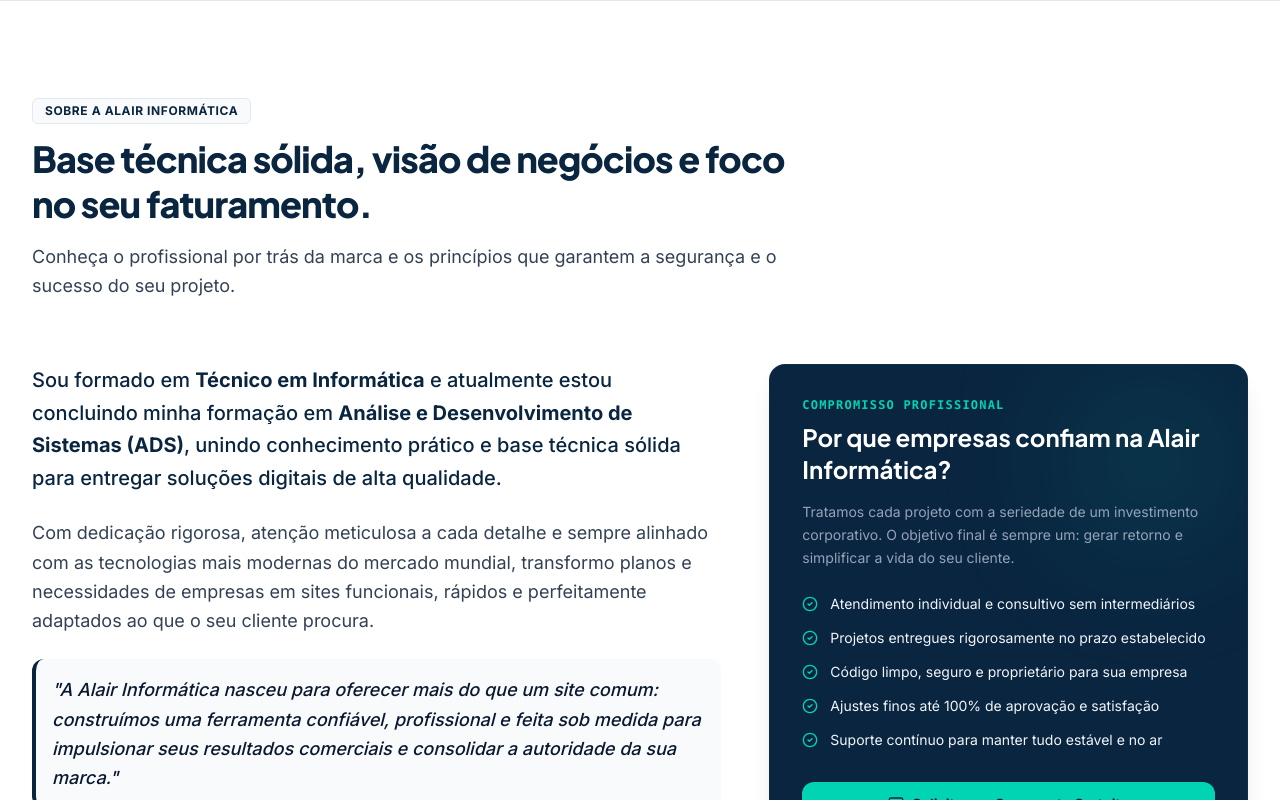
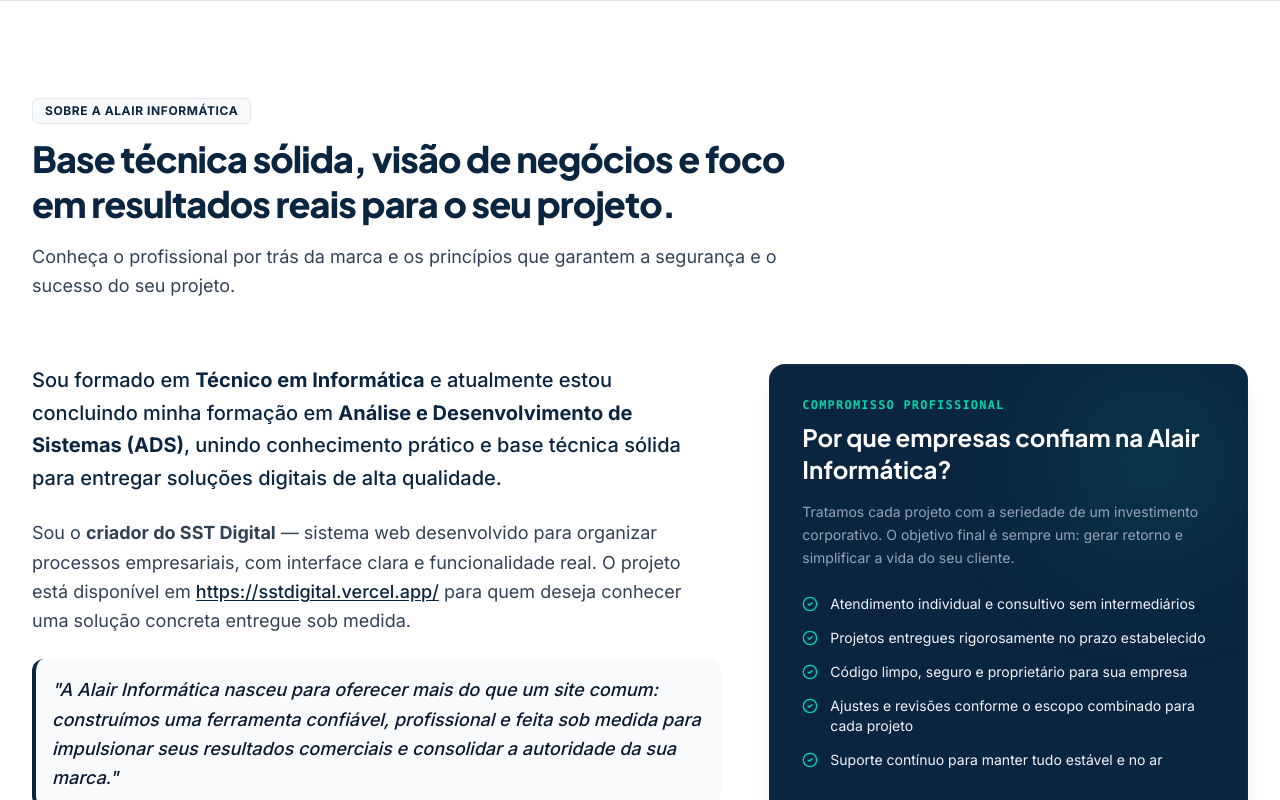
Before and after one commit to alair-code/alair.info, a React (Vite) app: page / in a window 1280 px wide. Shown: the part 900-1700 px from the top of the page. Built offline with nearby package versions, Linux system fonts and the light colour scheme.

Commit message:
feat: strengthen portfolio credibility and professional presentation

```diff
--- a/index.html
+++ b/index.html
@@ -4,7 +4,7 @@
     <meta charset="UTF-8" />
     <meta name="viewport" content="width=device-width, initial-scale=1.0" />
     <title>Alair Informática | Desenvolvimento web profissional</title>
-    <meta name="description" content="Alair Informática: criação de sites profissionais, sistemas modernos e desenvolvimento web sob medida para empresas." />
+    <meta name="description" content="Alair Informática: desenvolvimento de sites institucionais, sistemas web e soluções digitais sob medida. Criador do SST Digital. Atendimento direto no Brasil." />
     <link rel="canonical" href="https://alair.info/" />
 
     <meta property="og:title" content="Alair Informática | Desenvolvimento web profissional" />
--- a/src/components/AboutSection.tsx
+++ b/src/components/AboutSection.tsx
@@ -42,7 +42,7 @@
             <span>Sobre a Alair Informática</span>
           </div>
           <h2 className="text-3xl sm:text-4xl font-extrabold text-brand-navy font-display tracking-tight leading-tight mb-4">
-            Base técnica sólida, visão de negócios e foco no seu faturamento.
+            Base técnica sólida, visão de negócios e foco em resultados reais para o seu projeto.
           </h2>
           <p className="text-base sm:text-lg text-text-body leading-relaxed">
             Conheça o profissional por trás da marca e os princípios que garantem a segurança e o sucesso do seu projeto.
@@ -59,7 +59,7 @@
             </p>
 
             <p>
-              Com dedicação rigorosa, atenção meticulosa a cada detalhe e sempre alinhado com as tecnologias mais modernas do mercado mundial, transformo planos e necessidades de empresas em sites funcionais, rápidos e perfeitamente adaptados ao que o seu cliente procura.
+              Sou o <strong>criador do SST Digital</strong> — sistema web desenvolvido para organizar processos empresariais, com interface clara e funcionalidade real. O projeto está disponível em <a href="https://sstdigital.vercel.app/" target="_blank" rel="noopener noreferrer" className="underline underline-offset-2 font-medium text-brand-navy hover:text-brand-navy-light">https://sstdigital.vercel.app/</a> para quem deseja conhecer uma solução concreta entregue sob medida.
             </p>
 
             <p className="p-4 rounded-xl bg-surface-subtle border-l-4 border-brand-navy text-text-title font-medium italic">
@@ -126,7 +126,7 @@
                     'Atendimento individual e consultivo sem intermediários',
                     'Projetos entregues rigorosamente no prazo estabelecido',
                     'Código limpo, seguro e proprietário para sua empresa',
-                    'Ajustes finos até 100% de aprovação e satisfação',
+                    'Ajustes e revisões conforme o escopo combinado para cada projeto',
                     'Suporte contínuo para manter tudo estável e no ar'
                   ].map((item, idx) => (
                     <li key={idx} className="flex items-start gap-3 text-sm text-slate-100">
--- a/src/components/FaqSection.tsx
+++ b/src/components/FaqSection.tsx
@@ -38,8 +38,8 @@
               <div className="w-8 h-8 rounded-lg bg-white/10 flex items-center justify-center mx-auto mb-2 text-brand-accent">
                 <Smartphone className="w-5 h-5" />
               </div>
-              <div className="text-xl sm:text-2xl font-extrabold text-white font-display">100% Mobile</div>
-              <div className="text-xs text-slate-300 mt-1">Compatível com todos dispositivos</div>
+              <div className="text-xl sm:text-2xl font-extrabold text-white font-display">Responsivo</div>
+              <div className="text-xs text-slate-300 mt-1">Adaptado para diferentes telas</div>
             </div>
             <div className="pt-4 sm:pt-0">
               <div className="w-8 h-8 rounded-lg bg-white/10 flex items-center justify-center mx-auto mb-2 text-brand-accent">
--- a/src/components/Footer.tsx
+++ b/src/components/Footer.tsx
@@ -84,7 +84,7 @@
                 <a href="#servicos" className="hover:text-brand-accent transition-colors">Serviços Oferecidos</a>
               </li>
               <li>
-                <a href="#projetos" className="hover:text-brand-accent transition-colors">Portfólio & Projetos</a>
+                <a href="#sobre" className="hover:text-brand-accent transition-colors">Sobre / Quem Sou</a>
               </li>
               <li>
                 <a href="#faq" className="hover:text-brand-accent transition-colors">Perguntas Frequentes</a>
@@ -132,7 +132,7 @@
           <div className="flex flex-wrap items-center gap-2 text-center sm:text-left">
             <span>© {new Date().getFullYear()} <strong>Alair Informática</strong>. Todos os direitos reservados.</span>
             <span className="hidden sm:inline">•</span>
-            <span>CNPJ & Desenvolvimento Web Profissional</span>
+            <span>Desenvolvimento Web Profissional</span>
           </div>
 
           <button
```
